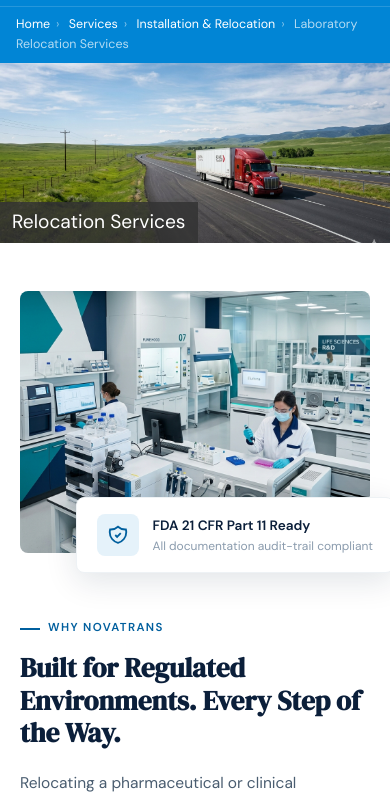
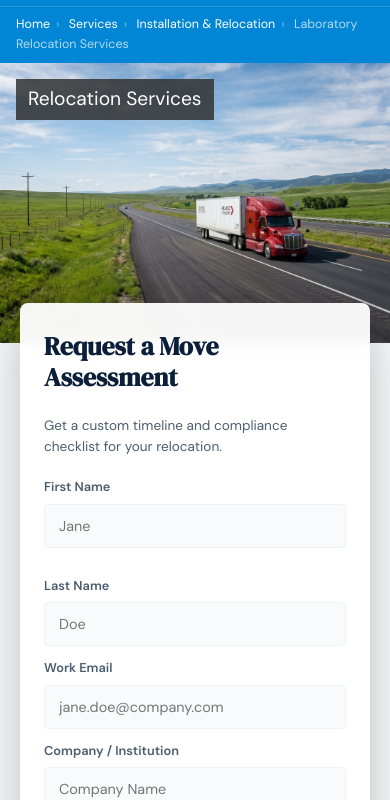
Before and after one commit to Kjeez/Lab-relocation-landing, a plain HTML site: page index.html in a window 390 px wide. Shown: the part 50-850 px from the top of the page. Drawn offline with Linux system fonts and the light colour scheme.

Commit message:
feat: updated hero section with dynamic contact form, image stacking on mobile, and renamed to Agilent

```diff
--- a/index.html
+++ b/index.html
@@ -4,7 +4,7 @@
 <head>
   <meta charset="UTF-8">
   <meta name="viewport" content="width=device-width, initial-scale=1.0">
-  <title>Laboratory Relocation Services | NovaTrans Life Sciences</title>
+  <title>Laboratory Relocation Services | Agilent Life Sciences</title>
   <link rel="preconnect" href="https://fonts.googleapis.com">
   <link
     href="https://fonts.googleapis.com/css2?family=DM+Sans:wght@300;400;500;600&family=DM+Serif+Display:ital@0;1&display=swap"
@@ -429,21 +429,65 @@
     /* ── PAGE BANNER ── */
     .page-banner {
       width: 100%;
-      height: 500px;
-      background: url('newtruck.jpg.jpg') no-repeat center center;
+      height: auto;
+      min-height: 500px;
+      background: url('trucknew.jpg') no-repeat center 85%;
       background-size: cover;
       position: relative;
       display: flex;
-      align-items: flex-end;
+      align-items: center;
+      justify-content: flex-end;
+      padding: 60px 48px;
     }
 
     .banner-overlay {
+      position: absolute;
+      bottom: 0;
+      left: 0;
       background: rgba(51, 51, 51, 0.85);
       color: #FFFFFF;
       padding: 5px 12px 5px 12px;
       font-size: 1.2rem;
       font-family: inherit;
       font-weight: 400;
+      z-index: 2;
+    }
+
+    /* ── HERO FORM CARD ── */
+    .hero-form-card {
+      background: rgba(255, 255, 255, 0.95);
+      backdrop-filter: blur(8px);
+      padding: 32px 36px;
+      border-radius: 8px;
+      box-shadow: 0 20px 50px rgba(0, 0, 0, 0.25);
+      width: 100%;
+      max-width: 440px;
+      position: relative;
+      z-index: 2;
+    }
+
+    .hero-form-card h3 {
+      font-family: 'DM Serif Display', serif;
+      font-size: 1.5rem;
+      color: var(--navy);
+      margin-bottom: 8px;
+      line-height: 1.2;
+    }
+
+    .hero-form-card p {
+      font-size: 0.85rem;
+      color: var(--gray-600);
+      margin-bottom: 20px;
+      line-height: 1.5;
+    }
+
+    .hero-form-card .form-group {
+      margin-bottom: 12px;
+    }
+
+    .hero-form-card input,
+    .hero-form-card select {
+      padding: 10px 12px;
     }
 
     /* ── HERO ── */
@@ -1648,7 +1692,33 @@
       }
 
       .page-banner {
-        height: 180px;
+        height: auto;
+        min-height: auto;
+        padding: 0 0 40px 0;
+        background: var(--gray-50);
+        display: block;
+      }
+
+      .page-banner::before {
+        content: '';
+        display: block;
+        width: 100%;
+        height: 280px;
+        background: url('newtruck.jpg') no-repeat center 85%;
+        background-size: cover;
+      }
+
+      .hero-form-card {
+        padding: 28px 24px;
+        max-width: none;
+        margin: -40px 20px 0 20px;
+        width: auto;
+      }
+
+      .banner-overlay {
+        bottom: auto;
+        top: 16px;
+        left: 16px;
       }
 
       .cta-section {
@@ -1694,11 +1764,11 @@
     <div class="top-bar">
       <a href="#" class="nav-logo">
         <div class="nav-logo-icon">
-          <img src="logo.png" alt="NovaTrans Logo">
+          <img src="logo.png" alt="Agilent Logo">
         </div>
       </a>
       <div class="top-bar-right">
-        <a href="#">About NovaTrans</a>
+        <a href="#">About Agilent</a>
         <a href="#">Contact Us</a>
         <a href="#">Account</a>
         <div class="top-bar-search">
@@ -1788,6 +1858,33 @@
   <!-- PAGE BANNER -->
   <div class="page-banner">
     <div class="banner-overlay">Relocation Services</div>
+
+    <!-- HERO CONTACT FORM -->
+    <div class="hero-form-card">
+      <form class="registration-form">
+        <h3>Request a Move Assessment</h3>
+        <p>Get a custom timeline and compliance checklist for your relocation.</p>
+        <div class="form-row">
+          <div class="form-group">
+            <label>First Name</label>
+            <input type="text" placeholder="Jane" required>
+          </div>
+          <div class="form-group">
+            <label>Last Name</label>
+            <input type="text" placeholder="Doe" required>
+          </div>
+        </div>
+        <div class="form-group">
+          <label>Work Email</label>
+          <input type="email" placeholder="jane.doe@company.com" required>
+        </div>
+        <div class="form-group">
+          <label>Company / Institution</label>
+          <input type="text" placeholder="Company Name" required>
+        </div>
+        <button type="submit" class="btn-primary form-submit" style="margin-top: 8px; padding: 14px;">Get Started</button>
+      </form>
+    </div>
   </div>
 
 
@@ -1815,7 +1912,7 @@
           </div>
         </div>
         <div class="intro-text">
-          <div class="section-tag">Why NovaTrans</div>
+          <div class="section-tag">Why Agilent</div>
           <h2 class="section-title">Built for Regulated Environments. Every Step of the Way.</h2>
           <p class="section-sub">Relocating a pharmaceutical or clinical laboratory is not just a logistics challenge —
             it's a compliance event. Our dedicated life sciences division combines deep GMP knowledge with specialist
@@ -1964,7 +2061,7 @@
   <section class="section">
     <div class="section-inner">
       <div class="section-tag">Our Process</div>
-      <h2 class="section-title">How a NovaTrans Move Works</h2>
+      <h2 class="section-title">How a Agilent Move Works</h2>
       <p class="section-sub">A structured, quality-assured process designed to give you visibility and confidence at
         every milestone.</p>
       <div class="process-grid">
@@ -2005,7 +2102,7 @@
       <div>
         <div class="section-tag" style="color:var(--teal-light)">Regulatory Compliance</div>
         <h2>Your Move. <em>Fully Documented.</em> Fully Defensible.</h2>
-        <p>Every NovaTrans relocation generates a complete, review-ready documentation package. Our quality management
+        <p>Every Agilent relocation generates a complete, review-ready documentation package. Our quality management
           system is built around the expectations of FDA, EMA, and MHRA inspectors — so your move never becomes a
           finding.</p>
         <div class="badges">
@@ -2068,7 +2165,7 @@
       <div class="testimonials-grid">
         <div class="testimonial-card">
           <div class="quote-mark">"</div>
-          <p class="testimonial-text">NovaTrans relocated our entire QC laboratory across two sites during an active FDA
+          <p class="testimonial-text">Agilent relocated our entire QC laboratory across two sites during an active FDA
             inspection period. Zero deviations, zero instrument failures. The documentation package was inspection-ready
             on arrival.</p>
           <div class="testimonial-author">
@@ -2095,7 +2192,7 @@
         </div>
         <div class="testimonial-card">
           <div class="quote-mark">"</div>
-          <p class="testimonial-text">We've used three relocation providers over the years. NovaTrans is the first one
+          <p class="testimonial-text">We've used three relocation providers over the years. Agilent is the first one
             that truly understood regulated environments. They spoke our language from day one and anticipated every
             compliance requirement.</p>
           <div class="testimonial-author">
@@ -2117,7 +2214,7 @@
       <div class="cta-text">
         <div class="section-tag" style="color:rgba(255,255,255,0.6)">Get Started</div>
         <h2>Ready to Plan Your Laboratory Move?</h2>
-        <p>Speak with a NovaTrans life sciences specialist to receive a customised relocation plan, compliance
+        <p>Speak with a Agilent life sciences specialist to receive a customised relocation plan, compliance
           assessment, and indicative timeline — at no obligation.</p>
         <div class="cta-btns" style="justify-content: flex-start; margin-top:24px;">
           <a href="#" class="btn-outline-white">Download Capability Brochure</a>
@@ -2163,7 +2260,7 @@
   <div class="social-connect-bar">
     <div class="social-connect-inner">
       <div class="social-connect-left">
-        <span class="social-connect-text">CONNECT WITH NOVATRANS</span>
+        <span class="social-connect-text">CONNECT WITH AGILENT</span>
         <div class="social-icons">
           <a href="#"><svg fill="currentColor" viewBox="0 0 24 24">
               <path
@@ -2186,7 +2283,7 @@
       <div class="social-connect-right">
         <div class="social-hub-divider"></div>
         <div class="social-hub-text">
-          <span class="social-hub-brand">NOVATRANS</span>
+          <span class="social-hub-brand">AGILENT</span>
           <span class="social-hub-subtitle">SOCIAL HUB</span>
         </div>
       </div>
@@ -2210,16 +2307,16 @@
           <img class="rel-card-img" src="assets/red_truck.png" alt="CrossLab Instrument Relocation">
           <div class="rel-card-body">
             <a href="#" class="rel-card-title">CrossLab Instrument Relocation Services</a>
-            <p class="rel-card-desc">NovaTrans can move any piece of your equipment, regardless of size or complexity,
+            <p class="rel-card-desc">Agilent can move any piece of your equipment, regardless of size or complexity,
               ensuring full compliance and minimal downtime...</p>
           </div>
         </div>
         <div class="rel-card">
-          <img class="rel-card-img" src="newtruck.jpg.jpg" alt="CrossLab Lab Relocation Services"
+          <img class="rel-card-img" src="newtruck.jpg.jpg" alt="Turnkey Laboratory Relocation"
             style="object-position: center 40%;">
           <div class="rel-card-body">
-            <a href="#" class="rel-card-title">CrossLab Lab Relocation Services</a>
-            <p class="rel-card-desc">NovaTrans plans and executes every step of your move for everything in your lab,
+            <a href="#" class="rel-card-title">Turnkey Laboratory Relocation</a>
+            <p class="rel-card-desc">Agilent plans and executes every step of your move for everything in your lab,
               from instruments to desks...</p>
           </div>
         </div>
@@ -2228,7 +2325,7 @@
           <div class="rel-card-body">
             <a href="#" class="rel-card-title">Diagnostic Instrument Relocation</a>
             <p class="rel-card-desc">When you need to change the layout or location of your pathology lab, let us do the
-              heavy lifting for you. With NovaTrans...</p>
+              heavy lifting for you. With Agilent...</p>
           </div>
         </div>
         <div class="rel-card">
@@ -2250,14 +2347,14 @@
     <div class="footer-inner">
       <div class="footer-links-grid">
         <div class="footer-col">
-          <h5>ABOUT NOVATRANS</h5>
+          <h5>ABOUT AGILENT</h5>
           <ul>
             <li><a href="#">Newsroom</a></li>
             <li><a href="#">Company Information</a></li>
             <li><a href="#">Investor Relations</a></li>
             <li><a href="#">Careers</a></li>
             <li><a href="#">Community Relations</a></li>
-            <li><a href="#">Working With NovaTrans</a></li>
+            <li><a href="#">Working With Agilent</a></li>
             <li><a href="#">University Relations</a></li>
             <li><a href="#">Environmental, Social, And Governance</a></li>
             <li><a href="#">Great Science</a></li>
@@ -2292,7 +2389,7 @@
         <div class="footer-col">
           <h5>SUPPORT & SERVICES</h5>
           <ul>
-            <li><a href="#">NovaTrans Community</a></li>
+            <li><a href="#">Agilent Community</a></li>
             <li><a href="#">Technical Support</a></li>
             <li><a href="#">On-Site Services</a></li>
             <li><a href="#">Analytical Instrument Services</a></li>
@@ -2301,7 +2398,7 @@
           </ul>
         </div>
         <div class="footer-col">
-          <h5>NOW PART OF NOVATRANS</h5>
+          <h5>NOW PART OF AGILENT</h5>
           <ul>
             <li><a href="#">Avida Biomed</a></li>
             <li><a href="#">Biovectra</a></li>
@@ -2315,7 +2412,7 @@
         <div class="footer-brand-row">
           <div class="nav-logo" style="margin-bottom:0; color: white;">
             <div class="nav-logo-icon" style="height:28px;">
-              <img src="logo.png" alt="NovaTrans Logo" style="height:28px; width:auto;">
+              <img src="logo.png" alt="Agilent Logo" style="height:28px; width:auto;">
             </div>
           </div>
           <span style="color:rgba(255,255,255,0.4)">|</span>
@@ -2355,7 +2452,7 @@
           href="#">Accessibility</a>
       </div>
       <div class="footer-copyright">
-        © 2026 NovaTrans Life Sciences Ltd.
+        © 2026 Agilent Life Sciences Ltd.
       </div>
     </div>
   </footer>
```
Also changed, not shown: hero_truck_left.png (added), newtruck.jpg (added), newtruck.jpg.jpg (deleted), trucknew.jpg (added).
